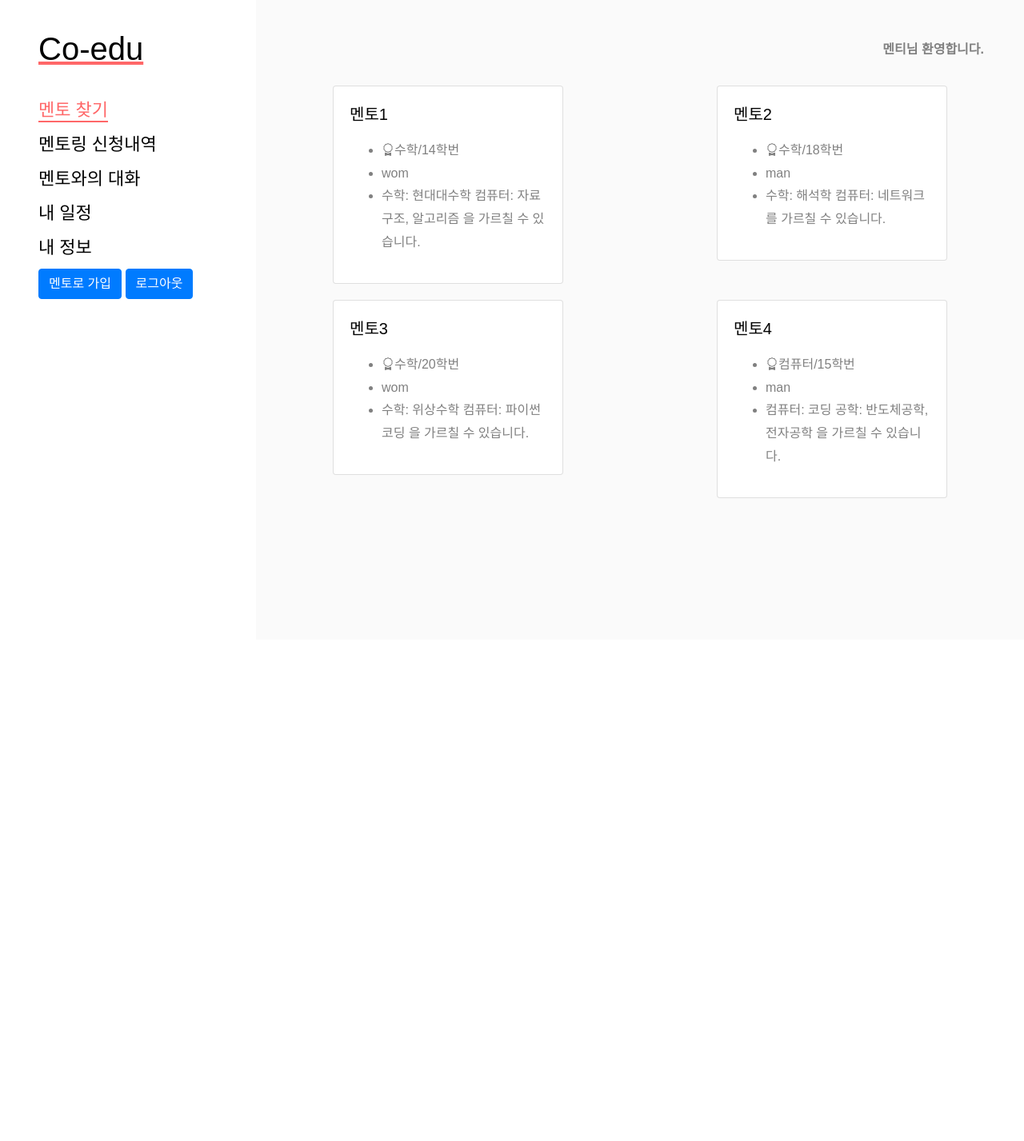
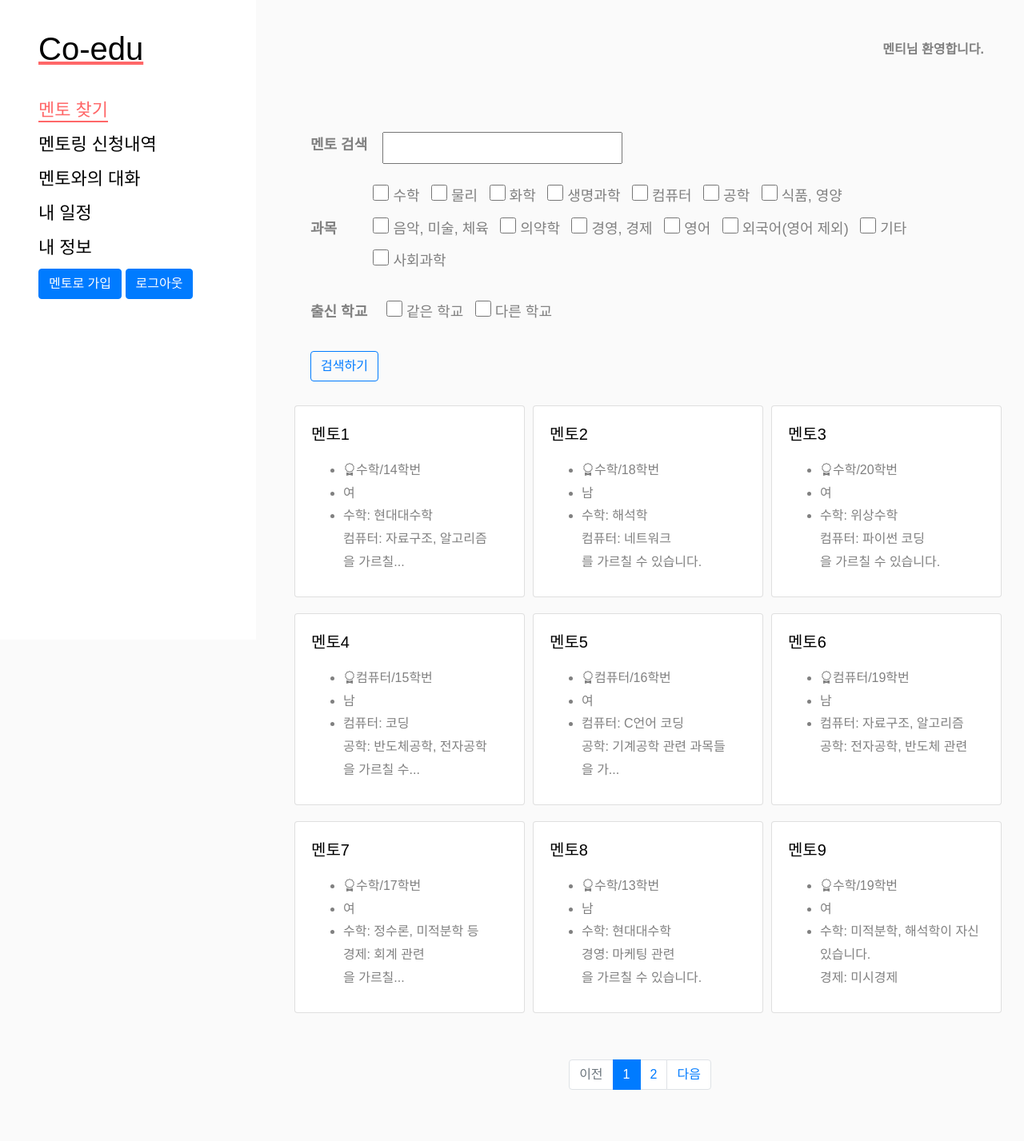
Before and after one commit to SeungEun1002/co-edu, a Django app: page /mentee/mentor/list/ in a window 1280 px wide. Shown: the whole page at 80% size. Before the commit the page ends 623 px from the top, so only its background shows below. Run offline with Django 3.2, Linux system fonts and the light colour scheme; a user stored in the database is signed in; data comes from the database, SQL or seed files in the repository; some libraries are stand-ins or nearby versions.

Commit message:
Add feature

```diff
--- a/coedu/static/css/style.css
+++ b/coedu/static/css/style.css
@@ -40,3 +40,26 @@ body {
 .card {
     margin: 10px auto;
 }
+
+.card:hover {
+    border-color: rgba(255, 103, 104, 0.53);
+    border-width: 2px;
+}
+
+.input-label {
+    font-size: 18px;
+    font-weight: bold;
+    margin-right: 10px;
+    width: 80px;
+}
+
+.chk_box {
+    margin: 0 5px;
+    font-size: 18px;
+    display: inline-block;
+}
+
+.chk_box input {
+    width: 20px;
+    height: 20px;
+}
--- a/mentee/templates/mentee/layout.html
+++ b/mentee/templates/mentee/layout.html
@@ -37,8 +37,8 @@
         <nav id="colorlib-main-menu" role="navigation">
             <h1 class="site-title underline-red"><a href={% url "mentee:index" %}>Co-edu</a></h1>
             <ul>
-                <li class="{% if request.resolver_match.url_name == 'mentor_list' %}colorlib-active{% endif %}"><a href={% url "mentee:mentor_list" %}>멘토 찾기</a></li>
-                <li class="{% if request.resolver_match.url_name == 'mentoring_application' %}colorlib-active{% endif %}"><a href={% url "mentee:mentoring_application" %}>멘토링 신청내역</a></li>
+                <li class="{% if request.resolver_match.url_name in 'mentor_list,mentor_detail' %}colorlib-active{% endif %}"><a href={% url "mentee:mentor_list" %}>멘토 찾기</a></li>
+                <li class="{% if request.resolver_match.url_name == 'mentoring_application'%}colorlib-active{% endif %}"><a href={% url "mentee:mentoring_application" %}>멘토링 신청내역</a></li>
                 <li><a href="#">멘토와의 대화</a></li>
                 <li class="{% if request.resolver_match.url_name == 'mentee_timetable' %}colorlib-active{% endif %}"><a href={% url "mentee:mentee_timetable" %}>내 일정</a></li>
                 <li class="{% if request.resolver_match.url_name == 'mentee_info' %}colorlib-active{% endif %}"><a href={% url "mentee:mentee_info" %}>내 정보</a></li>
--- a/mentee/templates/mentee/mentor_list.html
+++ b/mentee/templates/mentee/mentor_list.html
@@ -2,12 +2,54 @@
 
 
 {% block content %}
-    <div class="container">
-        {%for inner_list in mentor_list %}
-          <div class="row">
-              {% for inst in inner_list %}
-                <div class="col">
-                      <div class="card" style="width: 18rem;">
+    <div class="container px-5 py-5">
+
+        <div style="padding: 20px;">
+        <form id="searchForm" method="post" action="">
+            {% csrf_token %}
+            <input type="hidden" id="page" name="page" value="{{ page }}">
+
+            <div class="d-flex">
+                <label class="input-label" >멘토 검색</label>
+                <input type="text" name="mentor-search" style="width: 300px;" value="{{ mentor_search|default_if_none:'' }}">
+            </div>
+
+            <div class="d-flex align-items-center my-4">
+                <label class="input-label">과목</label>
+                <div style="margin-left: 20px">
+                    {% for subject in subject_list %}
+                        <span class="chk_box">
+                            <input type="checkbox" name="subject-search" id="subject{{ subject.code }}" value="{{ subject.code }}" {% if subject.code|slugify in subject_search %}checked{% endif %} >
+                            <label for="subject{{ subject.code }}">{{ subject.name }}</label>
+                        </span>
+                    {% endfor %}
+                </div>
+
+            </div>
+
+            <div class="d-flex align-items-center my-4">
+                <label class="input-label">출신 학교</label>
+                <div>
+                    <span class="chk_box">
+                        <input type="checkbox" name="univ-search" id="univ-same" value="same" {% if 'same' in univ_search %}checked{% endif %}>
+                        <label for="univ-same">같은 학교</label>
+                    </span>
+                    <span class="chk_box">
+                        <input type="checkbox" name="univ-search" id="univ-diff" value="diff" {% if 'diff' in univ_search %}checked{% endif %}>
+                        <label for="univ-diff">다른 학교</label>
+                    </span>
+                </div>
+
+            </div>
+
+            <input type="submit" class="btn btn-outline-primary" value="검색하기"/>
+        </form>
+        </div>
+
+        <div class="row">
+              {% for inst in mentor_list %}
+                <div class="col col-4">
+                      <div class="card" style="width: 18rem; height: 240px; cursor:pointer;" onclick="window.location.href='{% url "mentee:mentor_detail" %}?mentor_id={{ inst.user.pk }}'">
                         <div class="card-body">
                             <h5 class="card-title"> {{ inst.user.name }} </h5>
                             <!--<h6 class="card-subtitle mb-2 text-muted">Card subtitle</h6>
@@ -15,8 +57,8 @@
                             <p class="card-text">
                                 <ul>
                                     <li><i class="bi bi-award"></i>{{ inst.major }}/{{ inst.user.admission_year|slice:"2:4"}}학번</li>
-                                    <li> {{ inst.user.gender }} </li>
-                                    <li> {{ inst.teaching_subject }} </li>
+                                    <li> {{ inst.user.get_gender_display }} </li>
+                                    <li> {{ inst.teaching_subject|linebreaksbr|truncatechars:'40' }} </li>
                                 </ul>
                             </p>
                             <!--
@@ -28,6 +70,56 @@
                 </div>
               {% endfor %}
           </div>
+    </div>
+
+    <!-- 페이징처리 시작 -->
+    <ul class="pagination justify-content-center">
+        <!-- 이전페이지 -->
+        {% if mentor_list.has_previous %}
+            <li class="page-item">
+                <a class="page-link" data-page="{{ mentor_list.previous_page_number }}" href="#">이전</a>
+            </li>
+        {% else %}
+            <li class="page-item disabled">
+                <a class="page-link" tabindex="-1" aria-disabled="true" href="#">이전</a>
+            </li>
+        {% endif %}
+        <!-- 페이지리스트 -->
+        {% for page_number in mentor_list.paginator.page_range %}
+            {% if page_number >= mentor_list.number|add:-5 and page_number <= mentor_list.number|add:5 %}
+                {% if page_number == mentor_list.number %}
+                    <li class="page-item active" aria-current="page">
+                        <a class="page-link" data-page="{{ page_number }}" href="#">{{ page_number }}</a>
+                    </li>
+                {% else %}
+                    <li class="page-item">
+                        <a class="page-link" data-page="{{ page_number }}" href="#">{{ page_number }}</a>
+                    </li>
+                {% endif %}
+            {% endif %}
         {% endfor %}
-    </div>
+        <!-- 다음페이지 -->
+        {% if mentor_list.has_next %}
+            <li class="page-item">
+                <a class="page-link" data-page="{{ mentor_list.next_page_number }}" href="#">다음</a>
+            </li>
+        {% else %}
+            <li class="page-item disabled">
+                <a class="page-link" tabindex="-1" aria-disabled="true" href="#">다음</a>
+            </li>
+        {% endif %}
+    </ul>
+    <!-- 페이징처리 끝 -->
+
 {% endblock %}
+
+{% block extra_js %}
+    <script type='text/javascript'>
+        $(document).ready(function(){
+            $(".page-link").on('click', function() {
+                $("#page").val($(this).data("page"));
+                $("#searchForm").submit();
+            });
+        });
+    </script>
+{% endblock %}
--- a/mentee/urls.py
+++ b/mentee/urls.py
@@ -8,6 +8,8 @@ urlpatterns = [
     path('info/', mentee_info, name="mentee_info"),
     path('mentor/signup/', mentor_signup, name="mentor_signup"),
     path('mentor/list/', mentor_list, name="mentor_list"),
-    path('mentoring/application', mentoring_application, name="mentoring_application"),
+    path('mentor/detail/', mentor_detail, name="mentor_detail"),
+    path('mentoring/application/', mentoring_application, name="mentoring_application"),
+    path('mentoring/request/', mentoring_request, name="mentoring_request"),
     path('timetable/', mentee_timetable, name="mentee_timetable"),
 ]
--- a/mentee/views.py
+++ b/mentee/views.py
@@ -47,18 +47,65 @@ def mentee_info(request):
 
 @login_required
 def mentor_list(request):
-    qs = Mentor.objects.all()[:4]   # TODO: Paging
-    mentor_list = list()
-    for i in range(2):
-        inner_list = list()
-        for j in range (2):
-            inner_list.append(qs[2*i+j])
-        mentor_list.append(inner_list)
+    print(request.POST)
+
+    # 입력 파라미터
+    page = request.POST.get('page', '1')  # 페이지
+    mentor_search = request.POST.get('mentor-search', '')  # 검색어
+    subject_search = request.POST.getlist('subject-search', [])  # 과목 검색
+    univ_search = request.POST.getlist('univ-search', [])  # 대학 검색
+
+    qs = Mentor.objects.all()
+
+    # qs 필터링
+    ## 검색어
+    qs = qs.filter(Q(user__name__icontains=mentor_search) |
+                   Q(teaching_subject__icontains=mentor_search) |
+                   Q(subject__name__icontains=mentor_search))
+
+    ## 과목 검색
+    if subject_search:
+        qs = qs.filter(subject__code__in=subject_search)
+
+    ## 대학 검색
+    if len(univ_search) == 1:
+        if 'same' in univ_search:
+            qs = qs.filter(user__university=request.user.university)
+        elif 'diff' in univ_search:
+            qs = qs.exclude(user__university=request.user.university)
+
+    ## 중복 제거
+    qs = qs.distinct()
+
+    # 페이징처리
+    paginator = Paginator(qs, 9)  # 페이지당 9개씩 보여주기
+    mentor_list = paginator.get_page(page)
+
+    # 기타 queryset
+    subject_list = Subject.objects.all()
 
     context = {
-        'mentor_list': mentor_list
+        'mentor_list': mentor_list,
+        'subject_list': subject_list,
+        'page': page,
+        'mentor_search': mentor_search,
+        'subject_search': subject_search,
+        'univ_search': univ_search,
     }
     return render(request, 'mentee/mentor_list.html', context)
+
+
+@login_required
+def mentor_detail(request):
+    mentor_id = request.GET.get('mentor_id')
+
+    mentor = Mentor.objects.get(user__id=mentor_id)
+
+    context = {
+        'mentor': mentor
+    }
+
+    return render(request, 'mentee/mentor_detail.html', context)
 
 @login_required
 def mentoring_application(request):
@@ -111,5 +158,17 @@ def mentoring_application(request):
 
 
 @login_required
+def mentoring_request(request):
+    mentor_id = request.GET.get('mentor_id')
+
+    mentor = Mentor.objects.get(user__id=mentor_id)
+
+    context = {
+        'mentor': mentor,
+    }
+    return render(request, 'mentee/mentoring_request.html', context)
+
+
+@login_required
 def mentee_timetable(request):
     return render(request, 'mentee/mentee_timetable.html')
```
Also changed, not shown: mentee/templates/mentee/mentor_detail.html (added, +41 -0 lines), mentee/templates/mentee/mentoring_request.html (added, +10 -0 lines).
